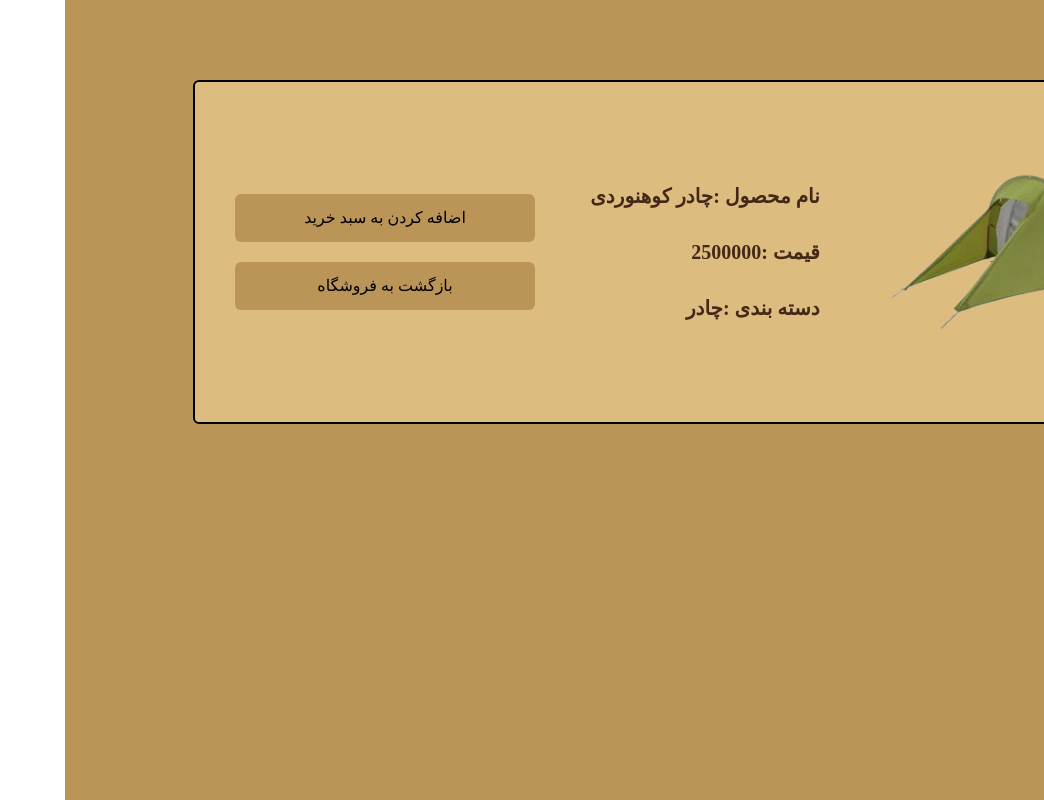
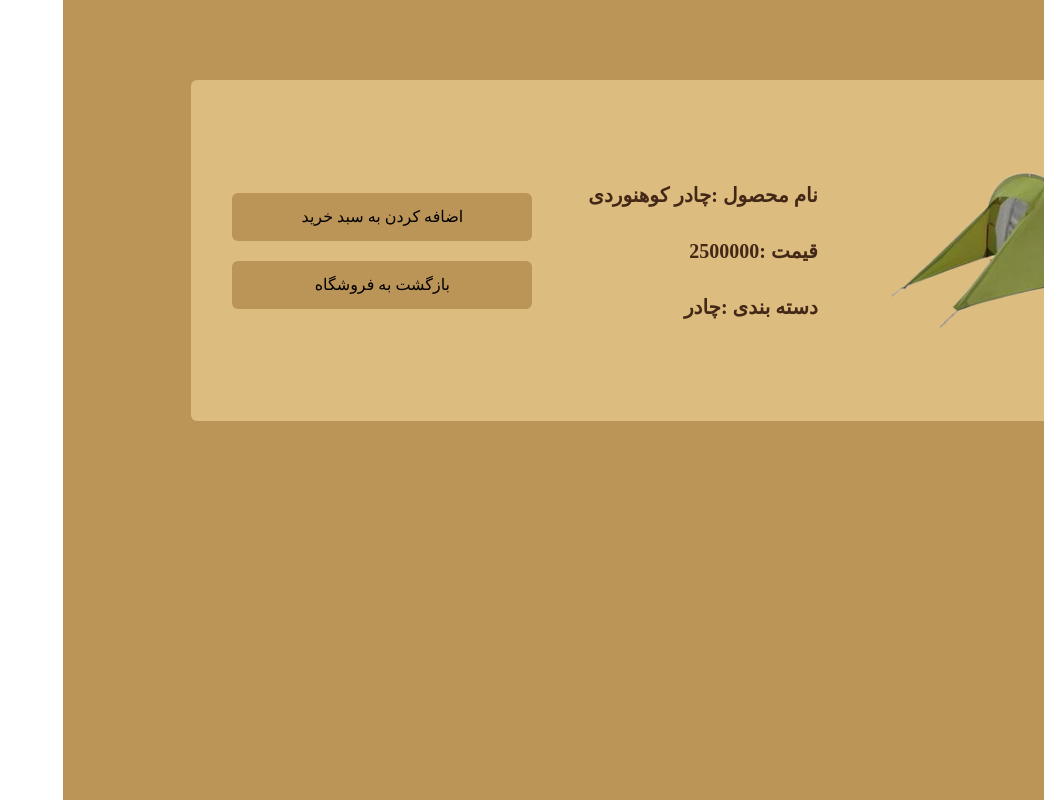
Before and after one commit to asma-ezzati/campStore, a React (Vite) app: page /products/1 in a window 1280 px wide. Shown: the whole page, without its empty margins (236-1280 px from the left). Built offline with nearby package versions, Linux system fonts and the light colour scheme; no server answers; data requests are answered from the project's data file; a web font is replaced by a local one.

Commit message:
style: remove border

```diff
--- a/src/components/SingleProductPage.jsx
+++ b/src/components/SingleProductPage.jsx
@@ -35,7 +35,7 @@ const SingleProductPage = () => {
       <div className="h-screen bg-lion py-20 ">
         <div
           key={product.id}
-          className="bg-peach bg-opacity-50 w-[80%] rounded-md border-2 mx-auto grid grid-cols-3 items-center "
+          className="bg-peach bg-opacity-50 w-[80%] rounded-md  mx-auto grid grid-cols-3 items-center "
         >
           <img src={product.image} alt={product.title} className="p-4"></img>
           <div className="space-y-7 mx-auto ">
```
